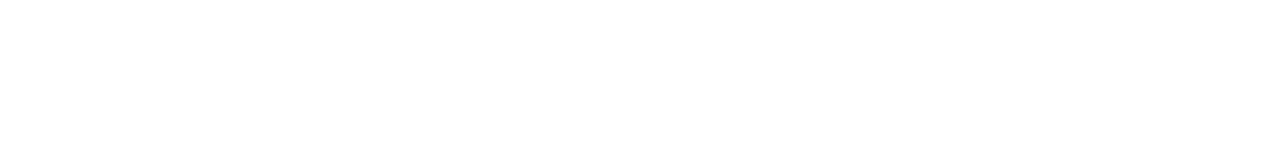
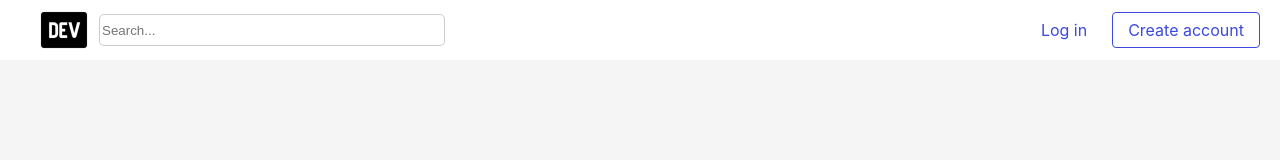
Before and after one commit to Drojan1590/proyectDevTo, a plain HTML site: page views/main.html in a window 1280 px wide. Drawn offline with Linux system fonts and the light colour scheme.

Commit message:
feat: creacion de estructura y diseno main

```diff
--- /dev/null
+++ b/sass/header.scss
@@ -0,0 +1,80 @@
+header {
+    background: #fff;
+    display: flex;
+    justify-content: center;
+    align-items: center;
+}
+
+.headerContainer {
+    max-width: 1280px;
+    width: 100%;
+    position: relative;
+    display: flex;
+    justify-content: space-between;
+    background: #fff;
+    height: 60px;
+    min-width: 410px;
+}
+
+.inputNav {
+    height: 28px;
+    width: 340px;
+    border: 1px solid #ccc;
+    border-radius: 5px;
+}
+
+.hamburgerContainer {
+    display: flex;
+    align-items: center;
+    padding-left: 29px;
+    gap: 10px;
+}
+
+.searchContainer {
+    position: relative;
+    display: flex;
+    align-items: center;
+    gap: 10px;
+    padding: 20px;
+}
+
+#createAccountHeader {
+    text-decoration: none;
+    color: #3b49df;
+    font-size: 16px;
+    border-radius: 4px;
+    padding: 7px 15px;
+    border: 1px solid #3b49df;
+}
+
+#createAccountHeader:hover {
+    background-color: #3b49df;
+    color: #fff;
+    text-decoration: underline;
+}
+
+.searchContainer a {
+    text-decoration: none;
+    color: #3b49df;
+    border-radius: 4px;
+    padding: 7px 15px;
+}
+
+.searchContainer a:hover {
+    text-align: center;
+    background-color: #3b49df1a;
+    text-decoration: underline;
+}
+
+body {
+    background: rgb(245, 245, 245);
+    font-family: apple-system, BlinkMacSystemFont, 'Segoe UI', Roboto, Helvetica,
+        Arial, sans-serif, 'Apple Color Emoji', 'Segoe UI Emoji',
+        'Segoe UI Symbol';
+    margin: 0;
+}
+
+.logo {
+    height: 40px;
+    width: 50px;
+}
--- a/views/main.html
+++ b/views/main.html
@@ -4,8 +4,41 @@
     <meta charset="UTF-8">
     <meta name="viewport" content="width=device-width, initial-scale=1.0">
     <title>Clone Dev Community</title>
+    <link rel="stylesheet" href="../css/header.css">
 </head>
 <body>
+    <header>
+        <div class="headerContainer">
+            <section class="hamburgerContainer">
+                <div class="hamburger">
+                    <i class="fa-solid fa-bars" style="font-size: 25px"></i>
+                </div>
+                <img src="../img/resized_logo_UQww2soKuUsjaOGNB38o.png" class="logo" alt="logo" />
+                <div class="inputContainer">
+                    <input
+                        type="text"
+                        placeholder="Search..."
+                        class="inputNav"
+                    /><i
+                        class="fa-solid fa-magnifying-glass inputGlass"
+                        style="font-size: 20px"
+                    ></i>
+                </div>
+            </section>
+            <section class="searchContainer">
+                <div class="search">
+                    <i
+                        class="fa-solid fa-magnifying-glass glassIcon"
+                        style="font-size: 25px"
+                    ></i>
+                </div>
 
+                <div class="logInHeader">
+                    <a href="/">Log in</a>
+                </div>
+                <a href="/" id="createAccountHeader">Create account</a>
+            </section>
+        </div>
+    </header>
 </body>
 </html>
```
Also changed, not shown: css/header.css (added), css/style.css (deleted), img/resized_logo_UQww2soKuUsjaOGNB38o.png (added), sass/style.scss (deleted), 2 other files.
